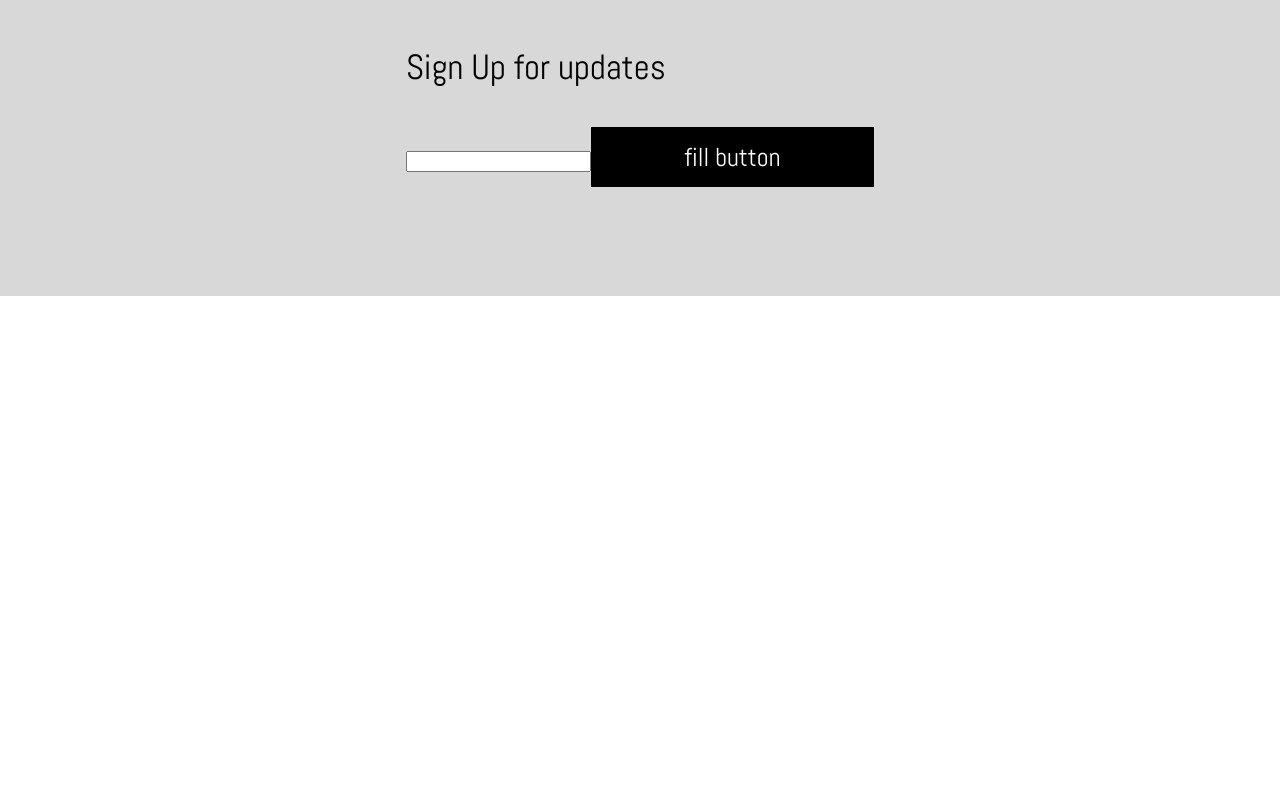
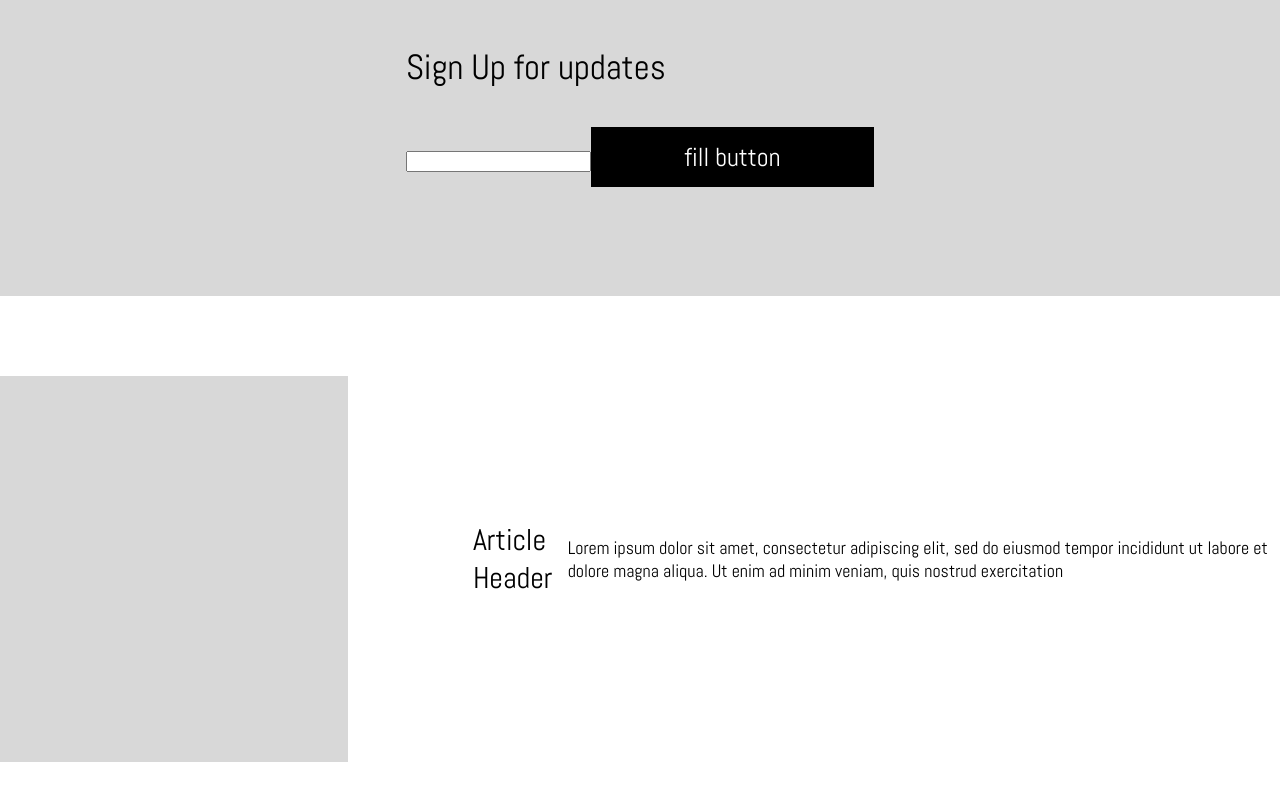
Before and after one commit to BetMyEx/Beeeeee, a React (Create React App) app: page / in a window 1280 px wide. Shown: the part 1306-2106 px from the top of the page. Before the commit the page ends 1602 px from the top, so only its background shows below. Built offline with nearby package versions, Linux system fonts and the light colour scheme.

Commit message:
06.02.2020 v3

```diff
--- a/src/App.js
+++ b/src/App.js
@@ -4,6 +4,7 @@ import Header from "./components/Header";
 import BannerHeader from "./components/BannerHeader";
 import LineArticle from "./components/LineArticle";
 import SignUp from "./components/SignUp";
+import ColumnArticle from "./components/ColumnArticle";
 
 function App() {
     return (
@@ -12,6 +13,7 @@ function App() {
           <BannerHeader/>
           <LineArticle/>
           <SignUp/>
+          <ColumnArticle/>
         </div>
     );
 }
--- /dev/null
+++ b/src/components/ColumnArticle/Components/ColumnArticleRight/index.js
@@ -0,0 +1,15 @@
+import React from "react";
+import './style.css'
+
+class ColumnArticleRight extends React.Component {
+    render() {
+        return <div className="columnArticleRight">
+            <div className='columnArticleRightPicture'></div>
+            <div className='columnArticleRightHeader'>Article Header</div>
+            <div className='columnArticleRightContent'>Lorem ipsum dolor sit amet, consectetur adipiscing elit, sed do eiusmod tempor incididunt ut labore et dolore magna aliqua. Ut enim ad minim veniam, quis nostrud exercitation</div>
+        </div>;
+    }
+
+}
+
+export default ColumnArticleRight;
--- /dev/null
+++ b/src/components/ColumnArticle/Components/ColumnArticleRight/style.css
@@ -0,0 +1,28 @@
+.columnArticleRight {
+    display: flex;
+    height: 526px;
+    width: 100%;
+    justify-content: flex-end;
+}
+
+.columnArticleRightPicture {
+    display: flex;
+    align-items: center;
+    height: 386px;
+    width: 586px;
+    background: rgb(216, 216, 216);
+    margin-top: 80px;
+    margin-right: 125px;
+}
+
+.columnArticleRightHeader {
+    display: flex;
+    align-items: center;
+    font-size: 30px;
+}
+
+.columnArticleRightContent {
+    display: flex;
+    align-items: center;
+    font-size: 18px;
+}
--- /dev/null
+++ b/src/components/ColumnArticle/index.js
@@ -0,0 +1,14 @@
+import React from "react";
+import './style.css'
+import ColumnArticleRight from "./Components/ColumnArticleRight";
+
+class ColumnArticle extends React.Component {
+    render() {
+        return <div className="columnArticle">
+            <ColumnArticleRight></ColumnArticleRight>
+        </div>;
+    }
+
+}
+
+export default ColumnArticle;
--- /dev/null
+++ b/src/components/ColumnArticle/style.css
@@ -0,0 +1,7 @@
+.columnArticle {
+    display: block;
+    align-items: center;
+    height: 1578px;
+    width: 100%;
+    background-color: white;
+}
--- a/src/components/LineArticle/Components/FirstArticle/style.css
+++ b/src/components/LineArticle/Components/FirstArticle/style.css
@@ -22,7 +22,7 @@
 
 .firstArticleContent {
     height: 120px;
-    width: 379px;
+    width: 100%;
     background-color: rgb(255, 255, 255);
     font-size: 18px;
     margin-bottom: 40px;
```
